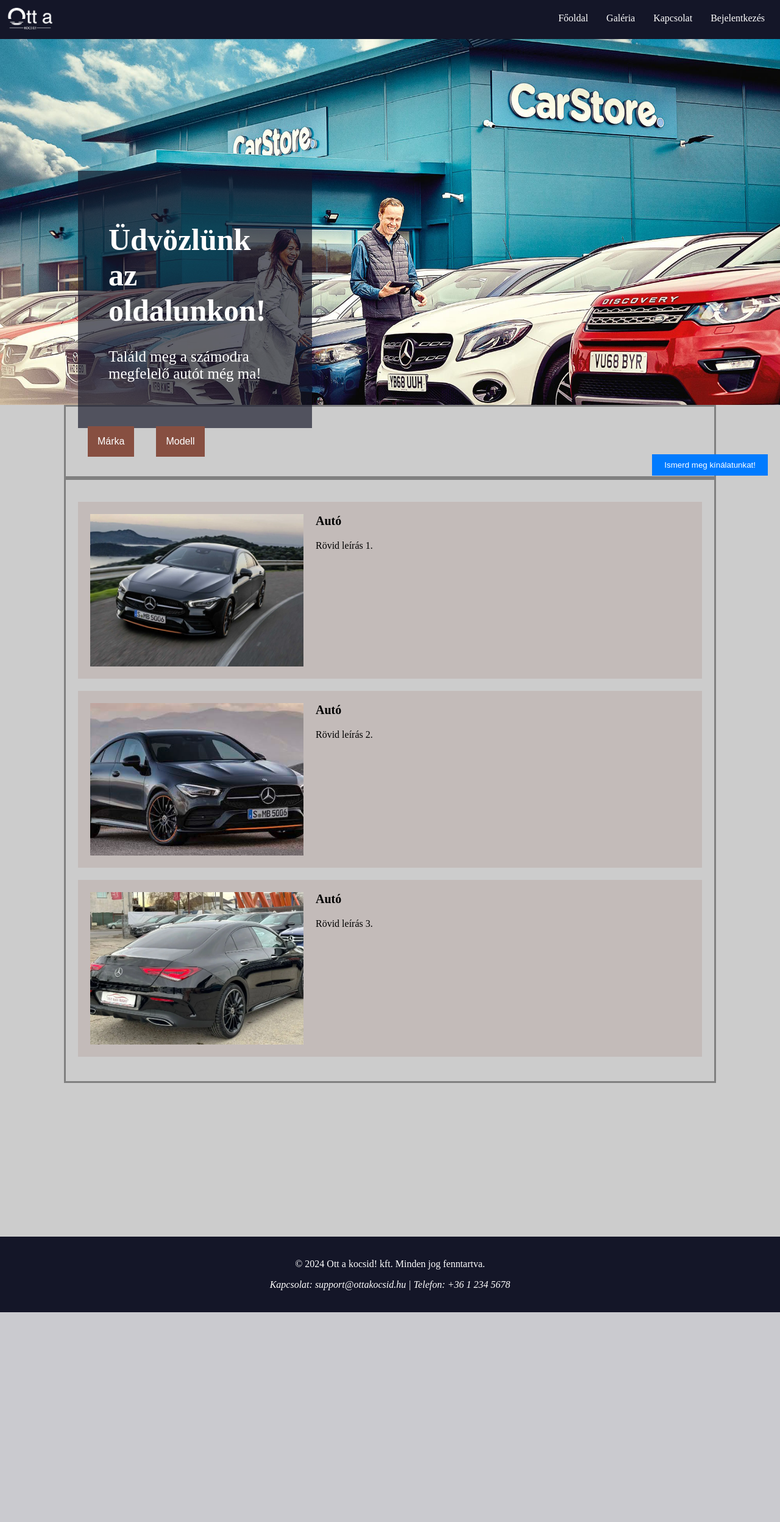
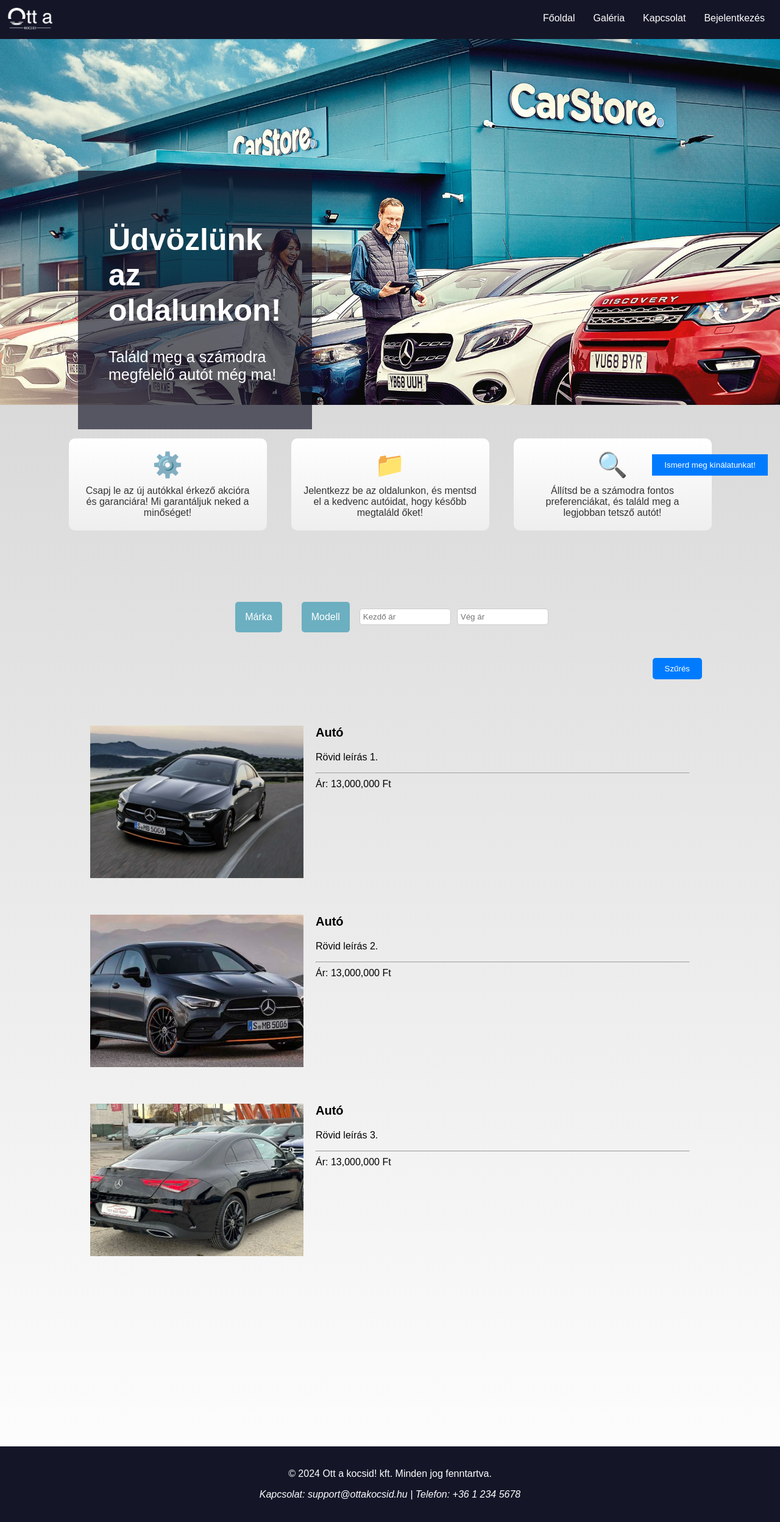
Before and after one commit to hokiattila/Webterv_Beadando, a PHP site: page / in a window 1280 px wide. Shown: the whole page at 61% size. Before the commit the page ends 2152 px from the top, so only its background shows below. Run offline with PHP 8.4, Linux system fonts and the light colour scheme.

Commit message:
Dizajnbeli fejlesztesek

```diff
--- a/car.html
+++ b/car.html
@@ -28,7 +28,7 @@
 <div class="navbar">
     <!-- Logó -->
     <div class="logo">
-        <a href="#"><img src="img/logo.png" alt="Logó"></a>
+        <a href="index.html"><img src="img/logo.png" alt="Logó"></a>
     </div>
 
     <!-- Menüpontok -->
--- /dev/null
+++ b/css/fooldal.css
@@ -0,0 +1,38 @@
+/* 3 box design */
+.container {
+    display: flex;
+    justify-content: center;
+    align-items: center;
+    height: 100%;
+    margin: 30px;
+}
+
+.box {
+    width: 25%;
+    height: 25%;
+    background-image: linear-gradient(white, #eee);
+    /*border: 2px solid #ccc;*/
+    margin: 25px 20px;
+    text-align: center;
+    padding: 10px;
+    border-radius: 10px; /* Kerekített sarok */
+
+}
+.box-tartalom {
+    padding: 10px;
+}
+.box-icon {
+    font-size: 40px;
+    margin-bottom: 10px;
+}
+
+.box-text {
+    font-size: 16px;
+    color: #333;
+}
+
+a {
+    text-decoration: none; /* Keresztülhúzás eltávolítása */
+    color: inherit; /* Az örökölt szövegszín használata */
+    cursor: pointer; /* Mutató ikon megjelenítése */
+}
--- a/css/style.css
+++ b/css/style.css
@@ -55,10 +55,10 @@
 
 
 body {
-    font-family: FontAwesome ;
+    font-family: 'Rajdhani', sans-serif; ;
     margin: 0;
     padding: 0;
-    background-color: #CCC;
+    background-image: linear-gradient(#ccc, #FFF);
 }
 
 .gallery {
@@ -191,15 +191,53 @@
     background-color: #555; /* Háttérszín hover állapotban */
 }
 
+/* Kezdő és vég ár input container */
+.form-container {
+    display: flex;
+    flex-direction: column;
+    justify-content: center;
+    align-items: center;
+    height: 100%;
+    padding: 20px;
+}
+
+.input-container {
+    display: flex;
+    justify-content: center;
+    align-items: center;
+    height: 100%;
+    margin: 30px;
+}
+
+.input-container input {
+    width: 150px;
+    margin-right: 10px;
+    padding: 5px;
+    border: 1px solid #ccc;
+    border-radius: 5px;
+    box-sizing: border-box;
+}
+
+.search-button {
+    margin-left: auto;
+    margin-top: auto;
+    padding: 10px 20px;
+    background-color: #007bff;
+    color: white;
+    border: none;
+    border-radius: 5px;
+    cursor: pointer;
+}
 
 /* Dropdown menu */
 .dropbtn {
-    background-color: #874f41;
+    background-color: #6CAFC1;
     color: white;
     padding: 16px;
     font-size: 16px;
     border: none;
     cursor: pointer;
+    border-radius: 5px;
 }
 
 /* Dropdown button on hover & focus */
@@ -233,7 +271,7 @@
 .dropdown-content {
     display: none;
     position: absolute;
-    background-color: #874f41;
+    background-color: #CCCCCC;
     min-width: 230px;
     border: 1px solid #ddd;
     z-index: 1;
@@ -258,7 +296,7 @@
 .centercontainer {
     margin: auto;
     width: 80%;
-    border: 3px solid gray;
+
     padding: 20px;
 }
 
@@ -290,7 +328,7 @@
 .list-item {
     display: flex; /* Flexbox elrendezés */
     margin-bottom: 20px; /* Margó a lista elemek között */
-    background: #874f4122;
+    /*background: #874f4122;*/
     padding: 20px;
 }
 
--- a/index.html
+++ b/index.html
@@ -5,6 +5,7 @@
     <meta charset="utf-8">
     <!-- Stylesheet -->
     <link rel="stylesheet" href="css/style.css">
+    <link rel="stylesheet" href="css/fooldal.css">
     <!-- Beállítások telefonos megjelenésekhez -->
     <meta name="viewport" content="initial-scale=1, maximum-scale=1">
     <meta name="viewport" content="width=device-width, initial-scale=1">
@@ -16,7 +17,6 @@
 <body class="">
 
 <header>
-    <div class="container"></div>
 </header>
 <!-- Loading gif eltüntetése ha betölt az oldal -->
 <!-- A betöltő div -->
@@ -27,7 +27,7 @@
 <div class="navbar">
     <!-- Logó -->
     <div class="logo">
-        <a href="#"><img src="img/logo.png" alt="Logó"></a>
+        <a href="index.html"><img src="img/logo.png" alt="Logó"></a>
     </div>
 
     <!-- Menüpontok -->
@@ -53,6 +53,27 @@
         <button onclick="scrollToBottom()">Ismerd meg kínálatunkat!</button>
     </div>
 </div>
+<!-- 3 box -->
+<div class="container">
+    <div class="box">
+        <div class="box-tartalom">
+            <div class="box-icon">⚙️</div>
+            <div class="box-text">Csapj le az új autókkal érkező akcióra és garanciára! Mi garantáljuk neked a minőséget!</div>
+        </div>
+    </div>
+    <div class="box">
+        <div class="box-tartalom">
+            <div class="box-icon">📁</div>
+            <div class="box-text">Jelentkezz be az oldalunkon, és mentsd el a kedvenc autóidat, hogy később megtaláld őket!</div>
+        </div>
+    </div>
+    <div class="box">
+        <div class="box-tartalom">
+            <div class="box-icon">🔍</div>
+            <div class="box-text">Állítsd be a számodra fontos preferenciákat, és találd meg a legjobban tetsző autót!</div>
+        </div>
+    </div>
+</div>
     <!-- Lapozható galéria -->
 
         <!--
@@ -76,6 +97,8 @@
 <!-- Kategória kiválasztás a kereséshez -->
 <div>
 <div class="centercontainer" >
+    <form>
+        <div class="input-container">
     <div class="dropdown">
         <button onclick="ClickedOnButton()" class="dropbtn">Márka</button>
         <div id="dropdownMarka" class="dropdown-content">
@@ -102,32 +125,49 @@
             <a href="#toyota">Toyota</a>
         </div>
     </div>
+
+            <input type="text" placeholder="Kezdő ár">
+            <input type="text" placeholder="Vég ár">
+        </div>
+        <div align="right">
+        <button class="search-button" type="submit">Szűrés</button></div>
+    </form>
 </div>
 </div>
 <div class="centercontainer" >
 <ul class="list">
     <!-- listaelemeket php-val megjeleníteni dinamikusan a dobott találatok alapján -->
+    <a href="car.html">
     <li class="list-item">
         <img src="img/cars/cla/cla2.webp" alt="Kép 1">
         <div class="list-item-content">
             <h3>Autó</h3>
             <p>Rövid leírás 1.</p>
+            <hr>
+            <p>Ár: 13,000,000 Ft</p>
         </div>
     </li>
+    </a>
+    <a href="car.html">
     <li class="list-item">
         <img src="img/cars/cla/cla3.jpeg" alt="Kép 2">
         <div class="list-item-content">
             <h3>Autó</h3>
             <p>Rövid leírás 2.</p>
+            <hr>
+            <p>Ár: 13,000,000 Ft</p>
         </div>
-    </li>
+    </li></a>
+    <a href="car.html">
     <li class="list-item">
         <img src="img/cars/cla/cla4.webp" alt="Kép 3">
         <div class="list-item-content">
             <h3>Autó</h3>
             <p>Rövid leírás 3.</p>
+            <hr>
+            <p>Ár: 13,000,000 Ft</p>
         </div>
-    </li>
+    </li></a>
 </ul>
 </div>
 <!-- Ha lesz elég content ez majd törlendő! -->
```
